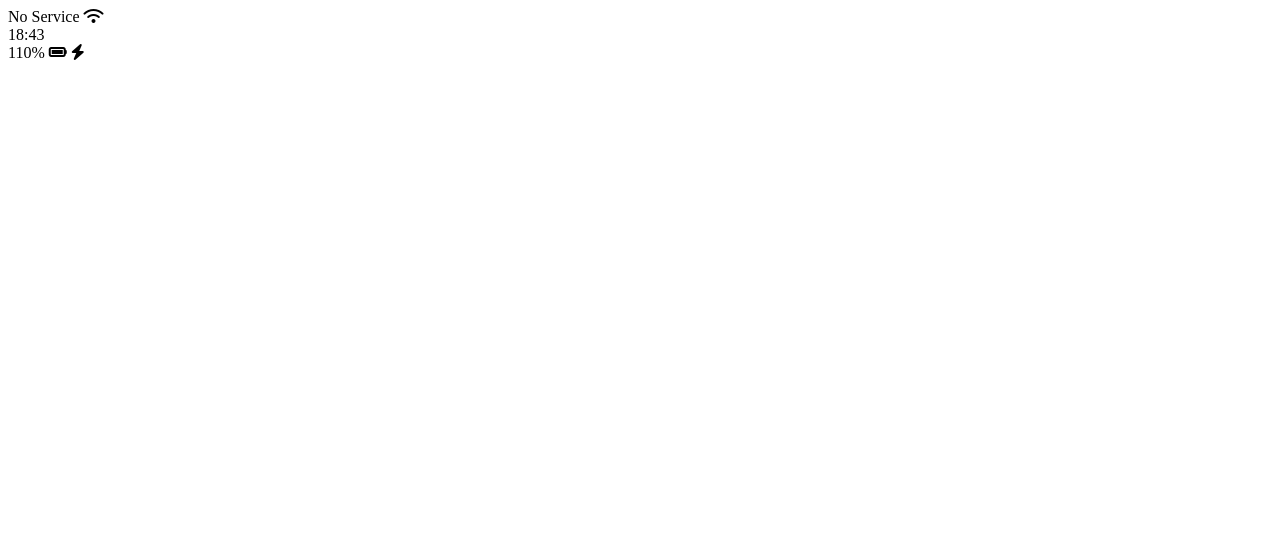
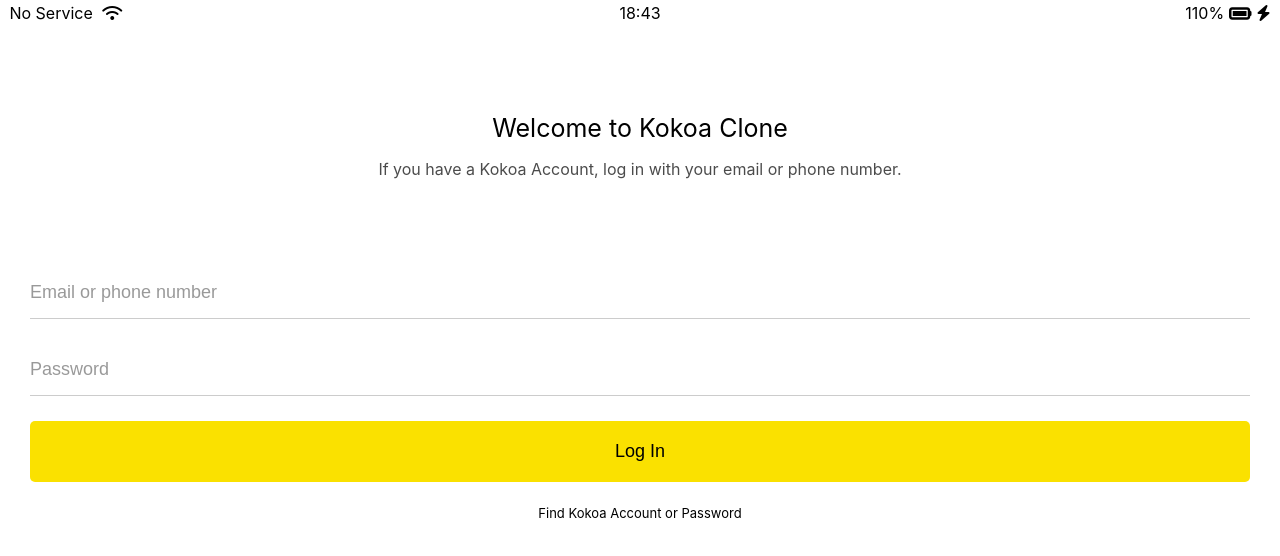
Before and after one commit to Cclementine/kokoa-clone-2020, a plain HTML site: page index.html in a window 1280 px wide. Drawn offline with Linux system fonts and the light colour scheme.

Commit message:
login page and etc

```diff
--- /dev/null
+++ b/css/components/status.css
@@ -0,0 +1,24 @@
+.status-bar {
+  display: flex;
+  justify-content: center;
+  padding: 5px 3px;
+}
+
+.status-bar__column {
+  width: 33%;
+}
+.status-bar__column:nth-child(2) {
+  display: flex;
+  justify-content: center;
+}
+.status-bar__column:last-child {
+  display: flex;
+  justify-content: flex-end;
+  align-items: center;
+}
+.status-bar__column:first-child span {
+  margin-right: 5px;
+}
+.status-bar__column .fa-battery-full {
+  margin: 0px 5px;
+}
--- /dev/null
+++ b/css/reset.css
@@ -0,0 +1,128 @@
+html,
+body,
+div,
+span,
+applet,
+object,
+iframe,
+h1,
+h2,
+h3,
+h4,
+h5,
+h6,
+p,
+blockquote,
+pre,
+a,
+abbr,
+acronym,
+address,
+big,
+cite,
+code,
+del,
+dfn,
+em,
+img,
+ins,
+kbd,
+q,
+s,
+samp,
+small,
+strike,
+strong,
+sub,
+sup,
+tt,
+var,
+b,
+u,
+i,
+center,
+dl,
+dt,
+dd,
+ol,
+ul,
+li,
+fieldset,
+form,
+label,
+legend,
+table,
+caption,
+tbody,
+tfoot,
+thead,
+tr,
+th,
+td,
+article,
+aside,
+canvas,
+details,
+embed,
+figure,
+figcaption,
+footer,
+header,
+hgroup,
+menu,
+nav,
+output,
+ruby,
+section,
+summary,
+time,
+mark,
+audio,
+video {
+  margin: 0;
+  padding: 0;
+  border: 0;
+  font-size: 100%;
+  font: inherit;
+  vertical-align: baseline;
+}
+/* HTML5 display-role reset for older browsers */
+article,
+aside,
+details,
+figcaption,
+figure,
+footer,
+header,
+hgroup,
+menu,
+nav,
+section {
+  display: block;
+}
+body {
+  line-height: 1;
+}
+ol,
+ul {
+  list-style: none;
+}
+blockquote,
+q {
+  quotes: none;
+}
+blockquote:before,
+blockquote:after,
+q:before,
+q:after {
+  content: "";
+  content: none;
+}
+table {
+  border-collapse: collapse;
+  border-spacing: 0;
+}
+
+input:focus {
+  outline: none;
+}
--- /dev/null
+++ b/css/screens/login.css
@@ -0,0 +1,56 @@
+.welcome-header {
+  margin: 90px 0px;
+  text-align: center;
+  display: flex;
+  flex-direction: column;
+  align-items: center;
+}
+
+.welcome-header__title {
+  margin-bottom: 20px;
+  font-size: 25px;
+}
+
+.welcome-header__text {
+  width: 60%;
+  opacity: 0.7;
+}
+
+#login-form {
+  display: flex;
+  flex-direction: column;
+  margin: 0px 30px;
+}
+#login-form input {
+  padding: 15px 0px;
+  border: none;
+  font-size: 18px;
+  margin-bottom: 25px;
+}
+
+#login-form input:not([type="submit"]) {
+  border-bottom: 1px solid rgba(0, 0, 0, 0.2);
+  transition: border-color 0.3s ease-in-out;
+}
+
+#login-form input::placeholder {
+  color: rgba(0, 0, 0, 0.4);
+}
+
+#login-form input:focus {
+  border-color: var(--yellow);
+}
+
+#login-form input[type="submit"] {
+  background-color: var(--yellow);
+  cursor: pointer;
+  padding: 20px 0px;
+  border-radius: 5px;
+}
+
+#login-form a {
+  text-align: center;
+  text-decoration: none;
+  color: inherit;
+  font-size: 13px;
+}
--- /dev/null
+++ b/css/styles.css
@@ -0,0 +1,8 @@
+@import "reset.css";
+@import "components/status.css";
+@import "variables.css";
+@import "screens/login.css";
+body {
+  font-family: -apple-system, BlinkMacSystemFont, "Segoe UI", Roboto, Oxygen,
+    Ubuntu, Cantarell, "Open Sans", "Helvetica Neue", sans-serif;
+}
--- /dev/null
+++ b/css/variables.css
@@ -0,0 +1,3 @@
+:root {
+  --yellow: #fae100;
+}
--- a/index.html
+++ b/index.html
@@ -1,12 +1,13 @@
 <!DOCTYPE html>
 <html lang="en">
   <head>
+    <link rel="stylesheet" href="css/styles.css" />
     <meta charset="UTF-8" />
     <meta name="viewport" content="width=, initial-scale=1.0" />
-    <title>Welcome to Kokoa Talk</title>
+    <title>Welcome to Kokoa Clone</title>
   </head>
   <body>
-    <div id="status-bar">
+    <div class="status-bar">
       <div class="status-bar__column">
         <span>No Service</span>
         <i class="fas fa-wifi"></i>
@@ -17,11 +18,26 @@
       <div class="status-bar__column">
         <span>110%</span>
         <!--To Do: Battery Icon-->
-        <i class="fas fa-battery-full"></i>
+        <i class="fas fa-battery-full fa-lg"></i>
         <!--To Do: Lightning Icon-->
         <i class="fas fa-bolt"></i>
       </div>
     </div>
+
+    <header class="welcome-header">
+      <h1 class="welcome-header__title">Welcome to Kokoa Clone</h1>
+      <p class="welcome-header__text">
+        If you have a Kokoa Account, log in with your email or phone number.
+      </p>
+    </header>
+
+    <form id="login-form">
+      <input type="text" placeholder="Email or phone number" />
+      <input type="password" placeholder="Password" />
+      <input type="submit" value="Log In" />
+      <a href="#">Find Kokoa Account or Password</a>
+    </form>
+
     <script
       src="https://kit.fontawesome.com/70f04288f6.js"
       crossorigin="anonymous"
```
